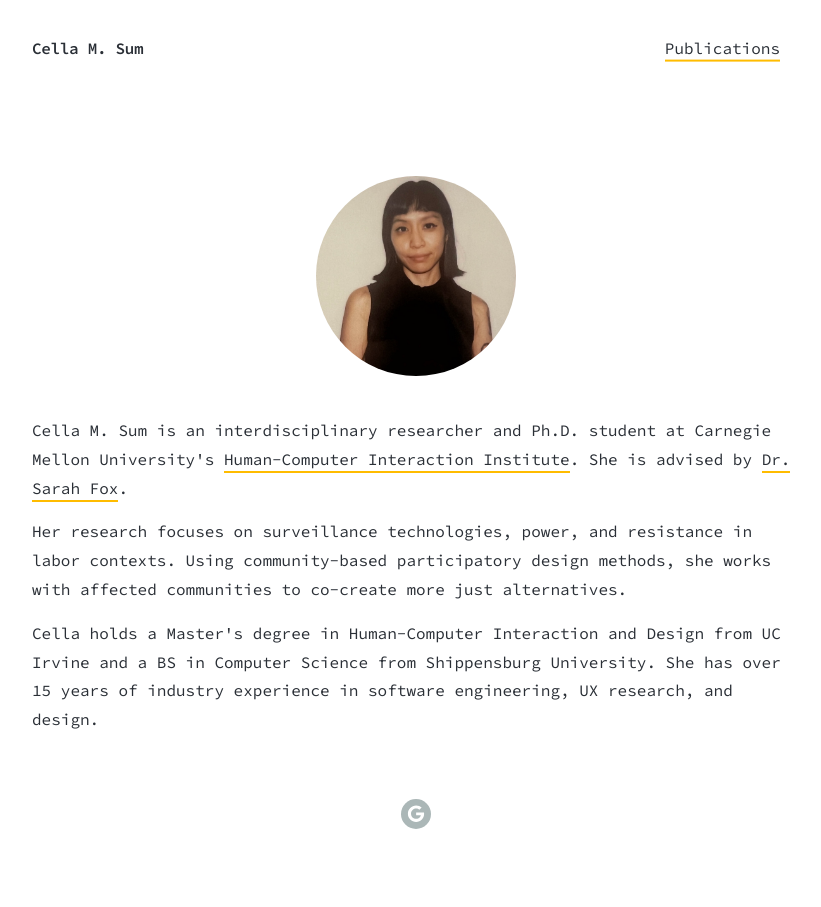
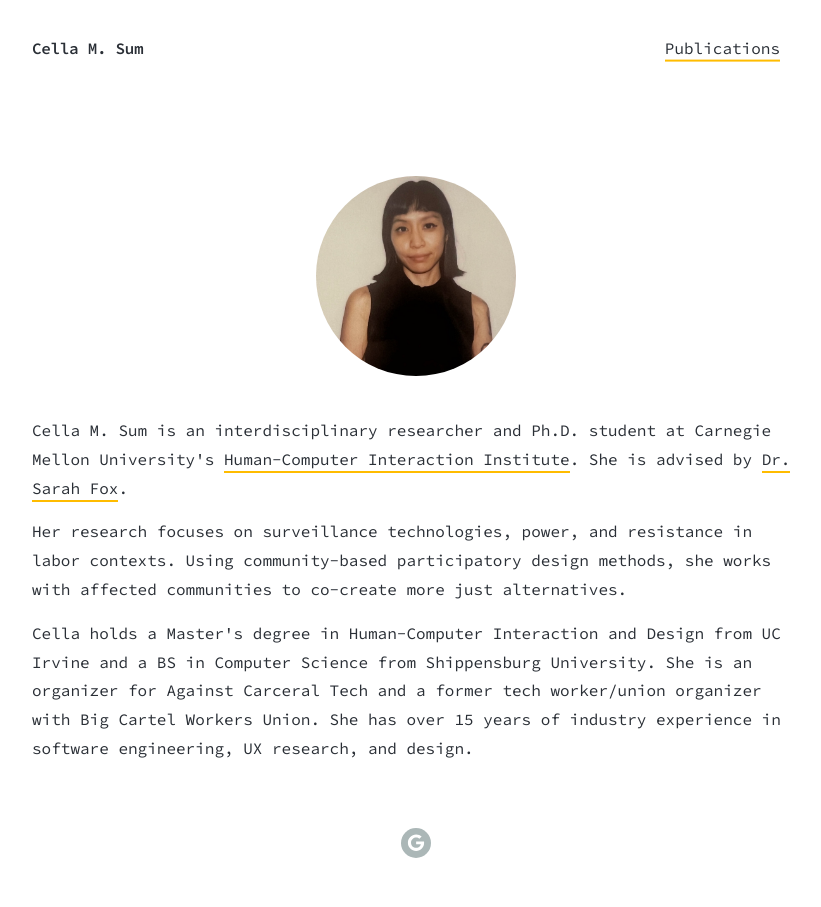
Before and after one commit to cella/cellaio, a Jekyll site: the page built from index.html, in a window 1280 px wide. Shown: the whole page, without its empty margins (224-1045 px from the left). Built offline with Jekyll 4.4.1, drawn with Linux system fonts in a browser that asks for light colours; nearby versions of some CDN libraries.

Commit message:
Update index.html

```diff
--- a/index.html
+++ b/index.html
@@ -18,7 +18,7 @@ Human-Computer Interaction Institute.
     </p>
     <p>
       Cella holds a Master's degree in Human-Computer Interaction and Design from UC Irvine and a BS in Computer
-      Science from Shippensburg University. She has over 15 years of industry experience in software engineering, UX
+      Science from Shippensburg University. She is an organizer for Against Carceral Tech and a former tech worker/union organizer with Big Cartel Workers Union. She has over 15 years of industry experience in software engineering, UX
       research, and design.
     </p>
   </div>
```
